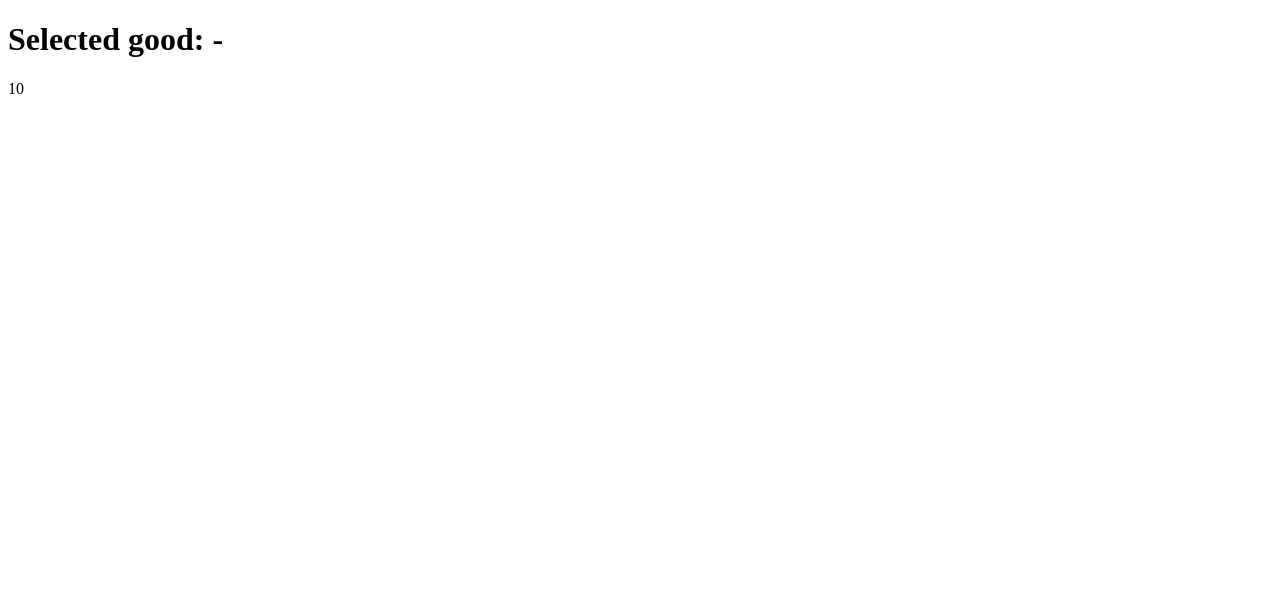
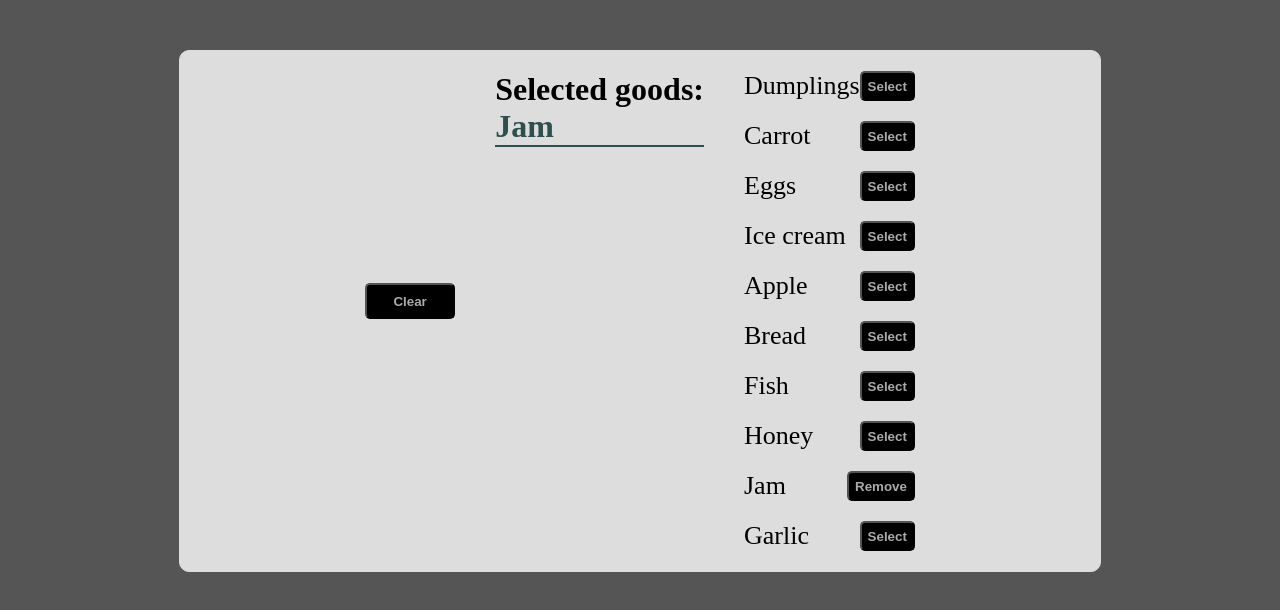
Before and after one commit to mate-academy/react_goods-selector, a React (Create React App) app: page / in a window 1280 px wide. Shown: the top 610 px of the page. Built offline with nearby package versions, Linux system fonts and the light colour scheme.

Commit message:
added goods list

```diff
--- a/src/App.scss
+++ b/src/App.scss
@@ -1 +1,65 @@
-// styles go here
+body {
+  margin: 0;
+  background-color: #555;
+}
+
+.App {
+  width: 800px;
+  margin: 50px auto;
+  padding: 20px 60px;
+  display: flex;
+  justify-content: center;
+  border: 1px solid #ddd;
+  border-radius: 10px;
+  background-color: #ddd;
+}
+
+.btn {
+  background-color: #000;
+  color: #aaa;
+  border-radius: 5px;
+  font-weight: bold;
+  transition: all 0.3s;
+
+  &:hover {
+    background-color: #555;
+  }
+
+  &:active {
+    background-color: #fff;
+  }
+}
+
+.title {
+  margin: 0 0 20px;
+  display: flex;
+}
+
+.selectedGoods__list {
+  margin: 0;
+  list-style: none;
+}
+
+.selectedGoods__item {
+  color: darkslategrey;
+  border-bottom: 2px solid darkslategrey;
+}
+
+.clear-btn {
+  width: 90px;
+  height: 36px;
+  align-self: center;
+}
+
+.goods__list {
+  margin: 0;
+  display: flex;
+  flex-direction: column;
+  gap: 20px;
+}
+
+.goods__item {
+  display: flex;
+  justify-content: space-between;
+  font-size: 26px;
+}
--- a/src/App.tsx
+++ b/src/App.tsx
@@ -1,4 +1,4 @@
-import React from 'react';
+import { Component } from 'react';
 import './App.scss';
 
 const goodsFromServer: string[] = [
@@ -14,11 +14,102 @@ const goodsFromServer: string[] = [
   'Garlic',
 ];
 
-const App: React.FC = () => (
-  <div className="App">
-    <h1>Selected good: -</h1>
-    {goodsFromServer.length}
-  </div>
-);
+type State = {
+  selectedGoods: string[],
+};
+
+class App extends Component<{}, State> {
+  state: Readonly<State> = {
+    selectedGoods: ['Jam'],
+  };
+
+  addGood = (goods: string[], good: string) => {
+    goods.push(good);
+
+    return goods;
+  };
+
+  removeGood = (goods: string[], good: string) => {
+    return goods.filter(currentGood => currentGood !== good);
+  };
+
+  buttonHandler = (good: string) => {
+    if (this.state.selectedGoods.includes(good)) {
+      this.setState((state) => {
+        return {
+          selectedGoods: this.removeGood(state.selectedGoods, good),
+        };
+      });
+    } else {
+      this.setState((state) => {
+        return {
+          selectedGoods: this.addGood(state.selectedGoods, good),
+        };
+      });
+    }
+  };
+
+  render() {
+    return (
+      <div className="App">
+        <h1 className="title">
+          {this.state.selectedGoods.length > 0
+            && (
+              <button
+                className="clear-btn btn"
+                type="button"
+                onClick={() => {
+                  this.setState({ selectedGoods: [] });
+                }}
+              >
+                Clear
+              </button>
+            )}
+
+          {this.state.selectedGoods.length > 0
+            ? (
+              <ul className="selectedGoods__list">
+                Selected goods:
+                {this.state.selectedGoods
+                  .map(good => (
+                    <li
+                      key={good}
+                      className="selectedGoods__item"
+                    >
+                      {good}
+                    </li>
+                  ))}
+              </ul>
+            )
+            : 'No goods selected'}
+        </h1>
+        <ul className="goods__list">
+          {
+            goodsFromServer
+              .map(good => (
+                <li
+                  className="goods__item"
+                  key={good}
+                >
+                  {good}
+                  <button
+                    className="select-btn btn"
+                    type="button"
+                    onClick={() => {
+                      this.buttonHandler(good);
+                    }}
+                  >
+                    {this.state.selectedGoods.includes(good)
+                      ? 'Remove'
+                      : 'Select'}
+                  </button>
+                </li>
+              ))
+          }
+        </ul>
+      </div>
+    );
+  }
+}
 
 export default App;
```
